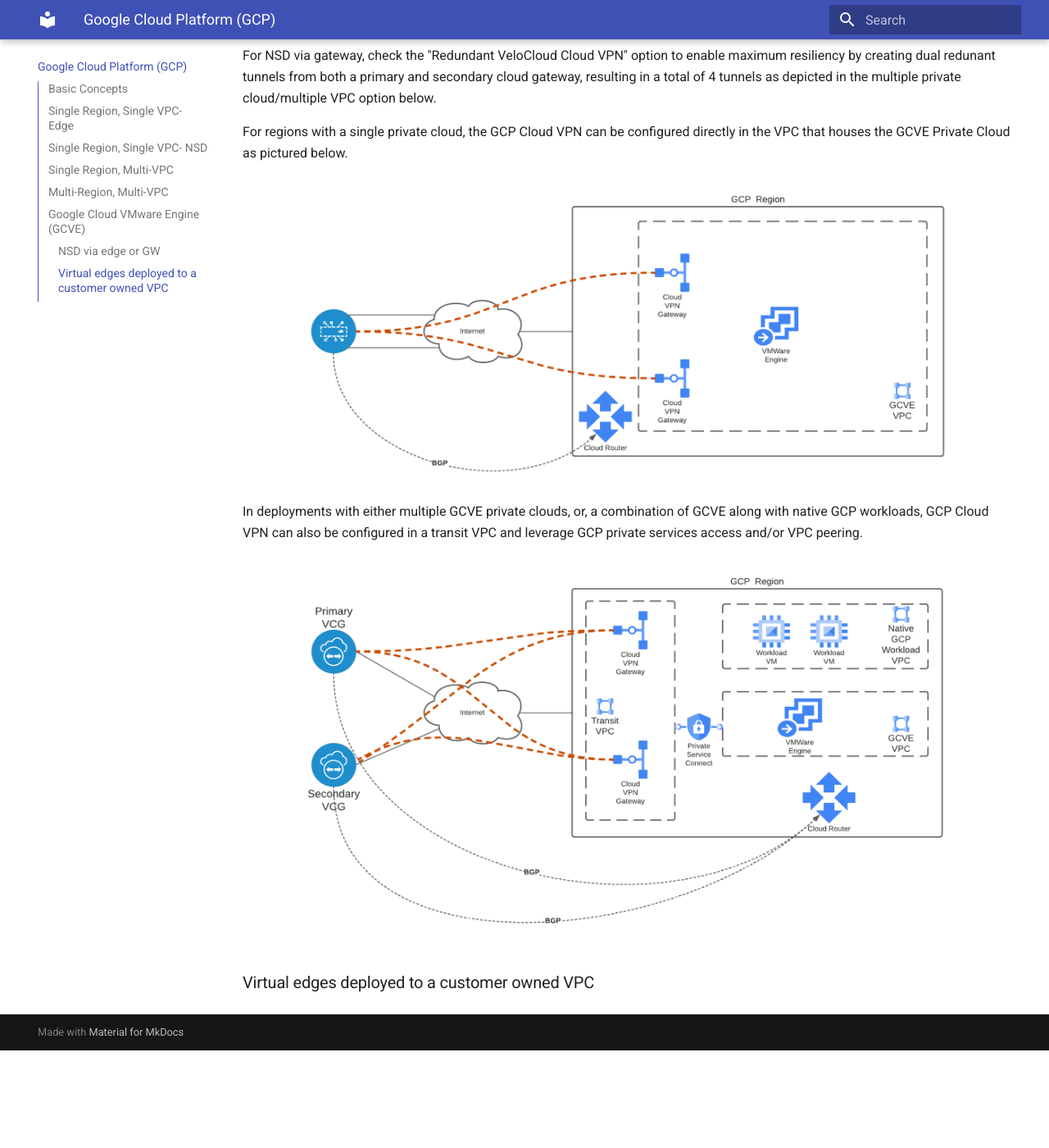
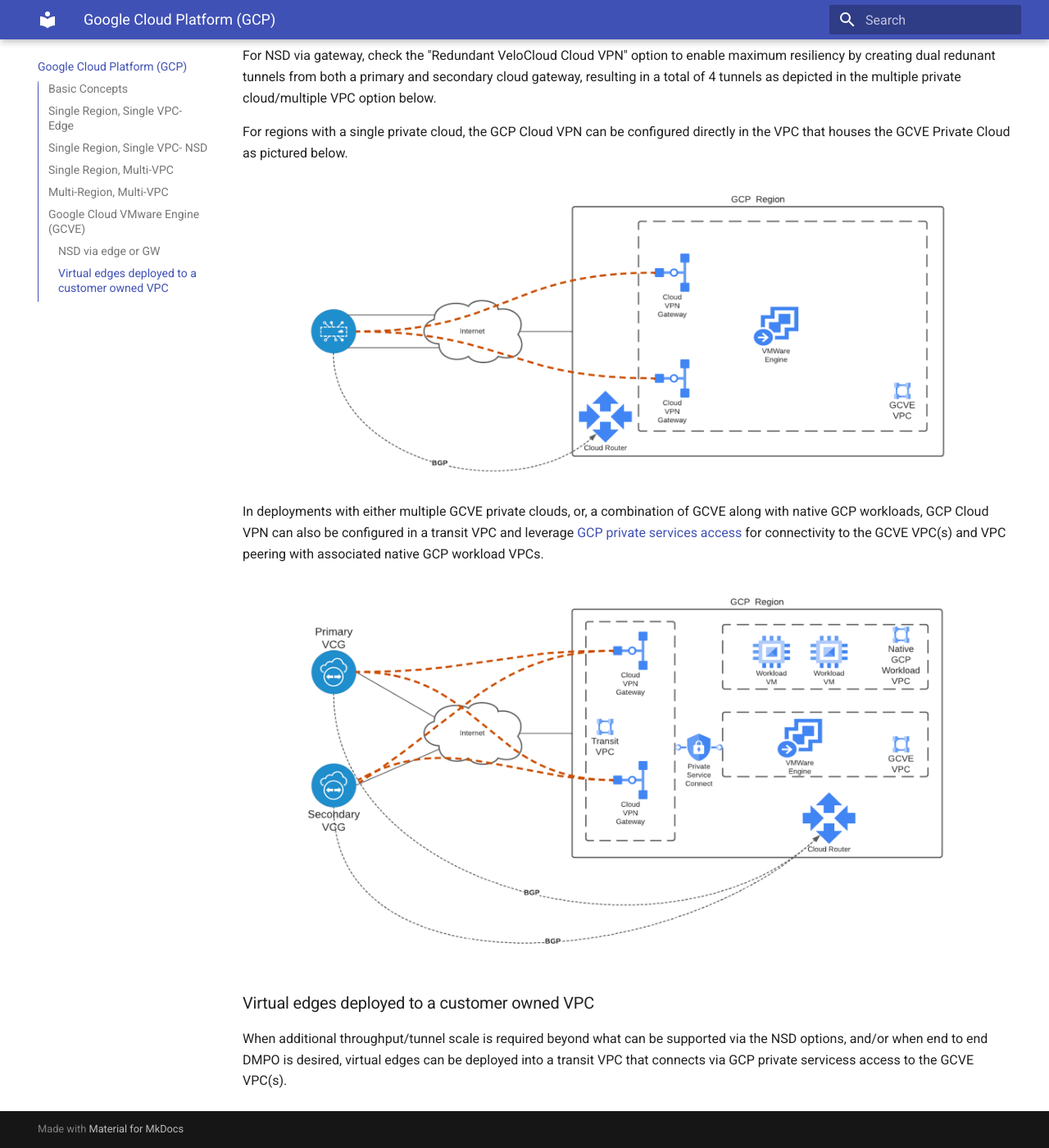
Before and after one commit to el-hoffer/velo-mc-refarch, an MkDocs documentation site: the page built from docs/4-gcp.md, in a window 1280 px wide and 1400 px high, scrolled down 4205 px. Shown: the whole window at 82% size. Built offline with MkDocs 1.6.1 and Material for MkDocs 9.7.7, drawn with Linux system fonts in a browser that asks for light colours; before the commit the page ends 5486 px from its top, so only the background shows below that.

Commit message:
started edge gcve

```diff
--- a/docs/4-gcp.md
+++ b/docs/4-gcp.md
@@ -62,10 +62,11 @@ For regions with a single private cloud, the GCP Cloud VPN can be configured dir
   ![Image title](/images/gcp/single-gcve.png){ width="800" }
   <figcaption></figcaption>
 </figure>
-In deployments with either multiple GCVE private clouds, or, a combination of GCVE along with native GCP workloads, GCP Cloud VPN can also be configured in a transit VPC and leverage GCP private services access and/or VPC peering.
+In deployments with either multiple GCVE private clouds, or, a combination of GCVE along with native GCP workloads, GCP Cloud VPN can also be configured in a transit VPC and leverage [GCP private services access](https://cloud.google.com/vpc/docs/configure-private-services-access#creating-connection) for connectivity to the GCVE VPC(s) and VPC peering with associated native GCP workload VPCs.
 <figure markdown>
   ![Image title](/images/gcp/multi-gcve.png){ width="800" }
   <figcaption></figcaption>
 </figure>
 
 ### Virtual edges deployed to a customer owned VPC
+When additional throughput/tunnel scale is required beyond what can be supported via the NSD options, and/or when end to end DMPO is desired, virtual edges can be deployed into a transit VPC that connects via GCP private servicess access to the GCVE VPC(s).
```
